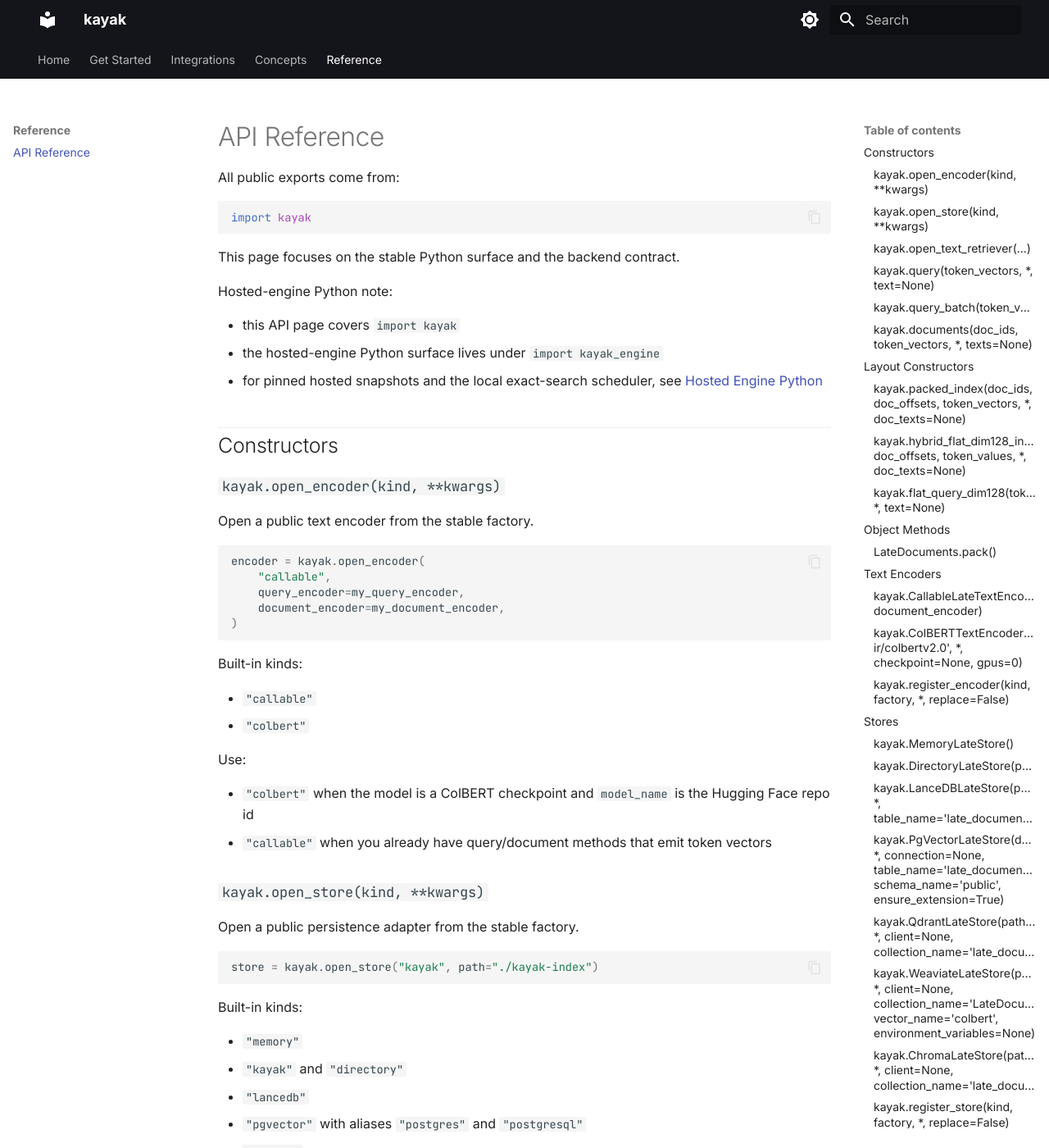
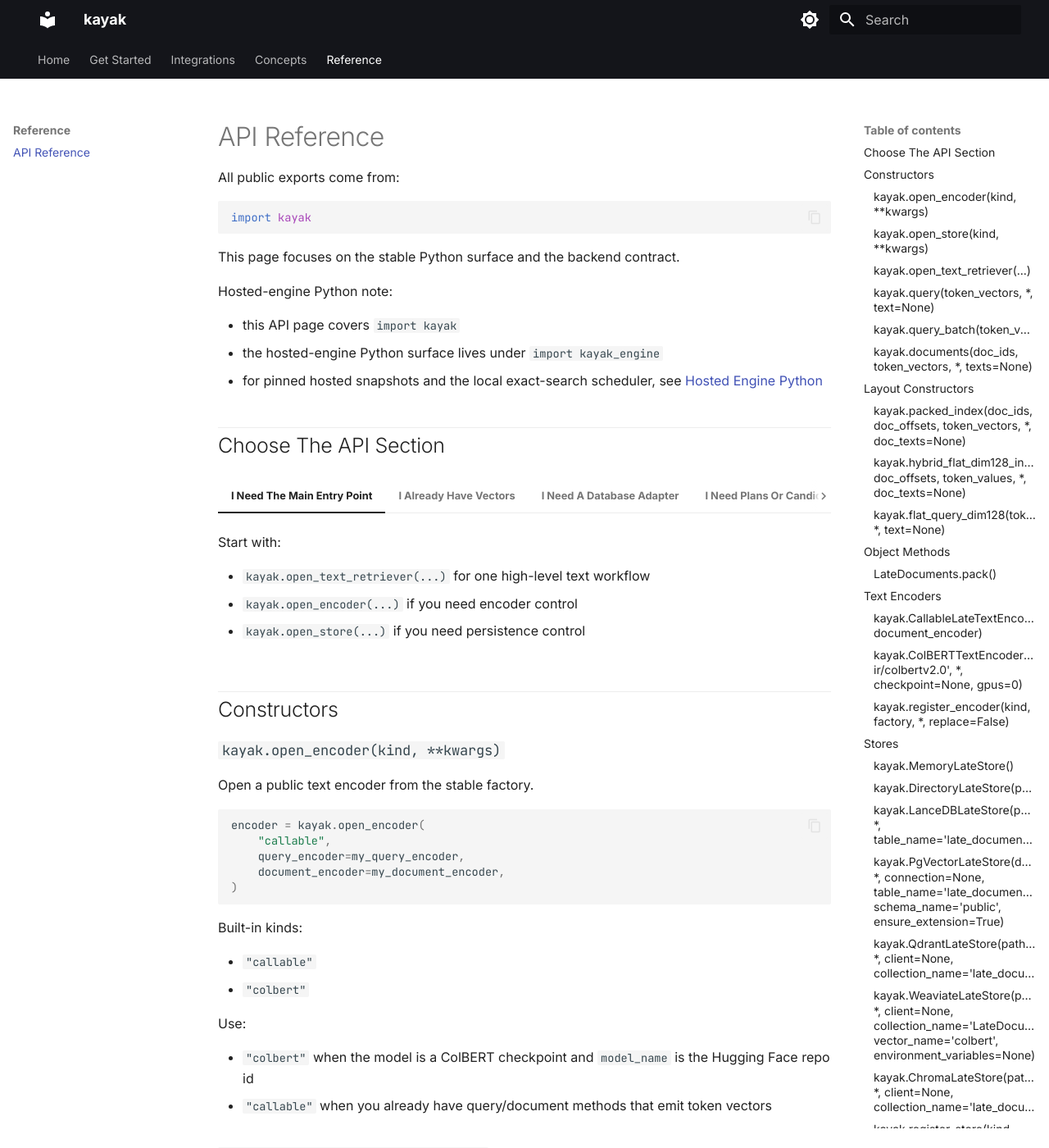
Before and after one commit to teilomillet/kayak-docs, an MkDocs documentation site: the page built from docs/api.md, in a window 1280 px wide and 1400 px high. Shown: the whole window at 82% size. Built offline with MkDocs 1.6.1 and Material for MkDocs 9.7.7, drawn with Linux system fonts in a browser that asks for light colours; some of the changed text lies outside the part shown.

Commit message:
Improve docs wayfinding and deep-page navigation

````diff
--- a/docs/api.md
+++ b/docs/api.md
@@ -14,6 +14,48 @@
 - the hosted-engine Python surface lives under `import kayak_engine`
 - for pinned hosted snapshots and the local exact-search scheduler, see
   [Hosted Engine Python](hosted-engine-python.md)
+
+## Choose The API Section
+
+=== "I Need The Main Entry Point"
+
+    Start with:
+
+    - `kayak.open_text_retriever(...)` for one high-level text workflow
+    - `kayak.open_encoder(...)` if you need encoder control
+    - `kayak.open_store(...)` if you need persistence control
+
+=== "I Already Have Vectors"
+
+    Start with:
+
+    - `kayak.query(...)`
+    - `kayak.documents(...).pack()`
+    - `kayak.search(...)`
+    - `kayak.search_batch(...)`
+
+=== "I Need A Database Adapter"
+
+    Jump to:
+
+    - [Stores](#stores)
+    - [Storage + Search](storage-and-search.md)
+    - [Vector Databases](vector-databases.md)
+
+=== "I Need Plans Or Candidate Stages"
+
+    Jump to:
+
+    - [Candidate Generation And Plans](#candidate-generation-and-plans)
+    - [Search Plans](search-plans.md)
+
+=== "I Need Hosted Snapshot Reuse"
+
+    This is the wrong page.
+
+    Use:
+
+    - [Hosted Engine Python](hosted-engine-python.md)
 
 ## Constructors
 
@@ -363,6 +405,14 @@
 )
 ```
 
+## Read Next
+
+- [Usage Patterns](usage-patterns.md) when you want the shortest path from task to API
+- [Text Encoders](text-encoders.md) when you need to choose between ColBERT and your own model
+- [Storage + Search](storage-and-search.md) when persistence already lives elsewhere
+- [Search Plans](search-plans.md) when you need explicit stage reasoning
+- [Hosted Engine Python](hosted-engine-python.md) when your real target is `import kayak_engine`
+
 ## Plan Builders
 
 ### `kayak.exact_full_scan_search_plan(final_k, *, candidate_k=None, stage2_reference_operator=None, stage3_verifier=None)`
--- a/docs/stylesheets/extra.css
+++ b/docs/stylesheets/extra.css
@@ -47,6 +47,11 @@
   padding-top: 0.35rem;
 }
 
+.md-footer-nav,
+.md-footer-meta {
+  border-top: 1px solid var(--md-default-fg-color--lightest);
+}
+
 .md-typeset .admonition,
 .md-typeset details {
   border-radius: 0.85rem;
--- a/mkdocs.yml
+++ b/mkdocs.yml
@@ -26,6 +26,7 @@
     - navigation.tabs
     - navigation.sections
     - navigation.expand
+    - navigation.footer
     - navigation.top
     - navigation.tracking
     - search.suggest
@@ -33,6 +34,7 @@
     - content.code.copy
     - content.code.annotate
     - content.tabs.link
+    - toc.follow
 
 nav:
   - Home: index.md
````
Also changed, not shown: docs/concepts.md (+42 -0 lines), docs/hosted-engine-python.md (+44 -0 lines), docs/search-plans.md (+35 -0 lines).
